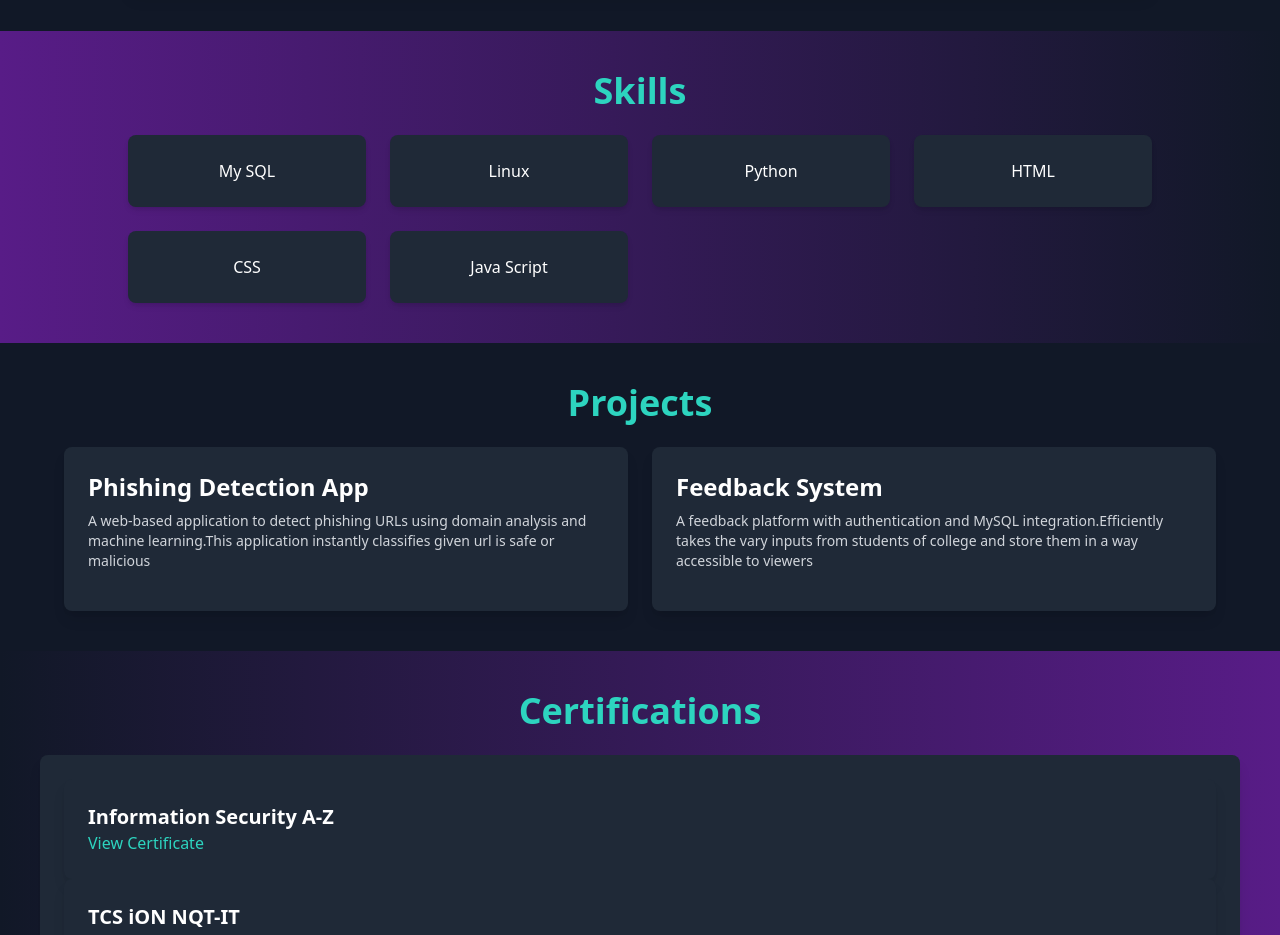
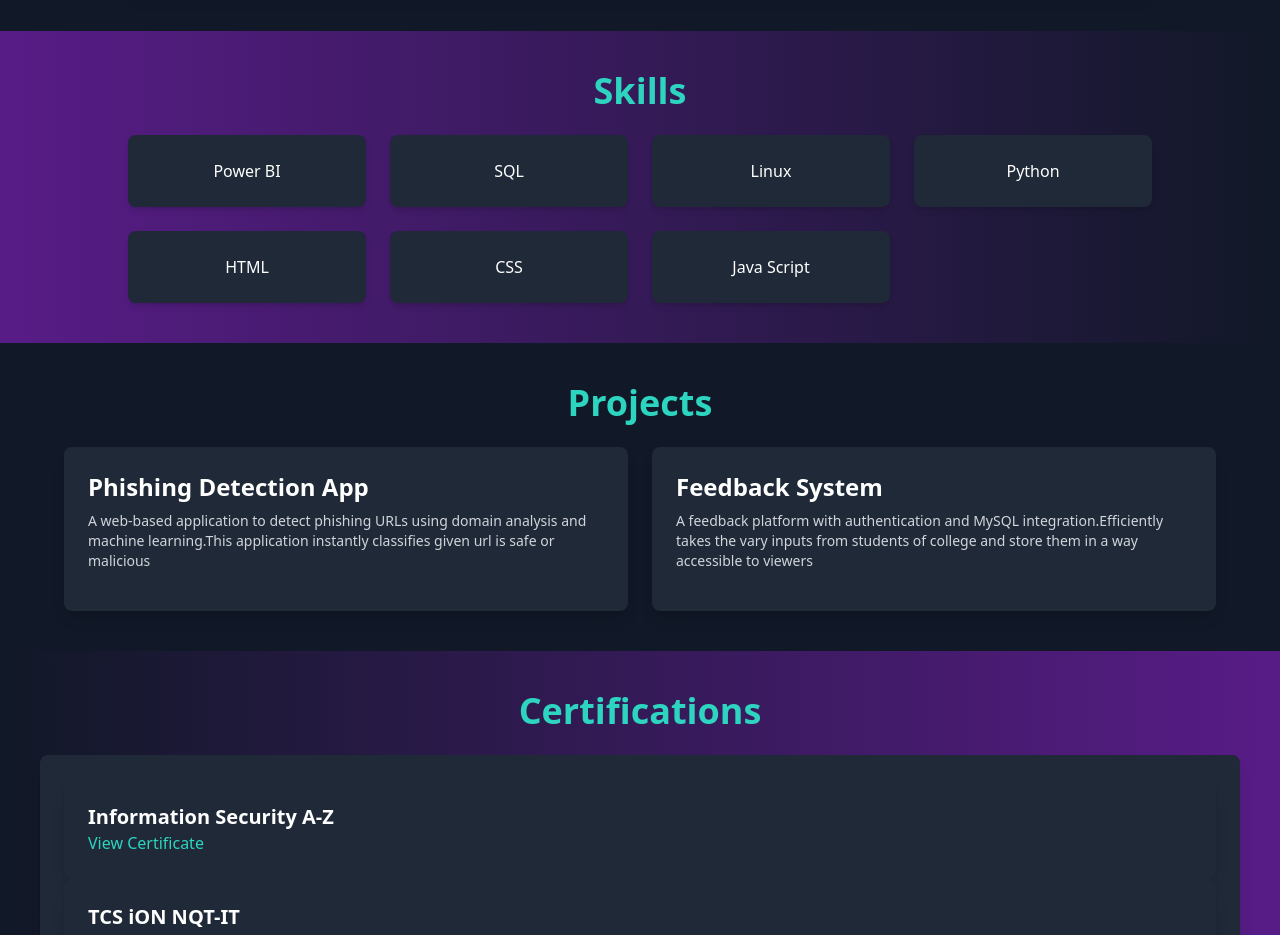
Before and after one commit to PoluriLakshmiSatwika/My_Portfolio, a plain HTML site: page index.html in a window 1280 px wide. Shown: the part 1880-2815 px from the top of the page. Drawn offline with nearby package versions, Linux system fonts and the light colour scheme.

Commit message:
Update index.html

```diff
--- a/index.html
+++ b/index.html
@@ -88,7 +88,8 @@
   <section id="skills" class="p-10 bg-gradient-to-r from-purple-900 to-gray-900">
     <h2 class="text-4xl font-bold mb-6 text-center text-teal-400">Skills</h2>
     <div class="grid grid-cols-2 md:grid-cols-4 gap-6 max-w-5xl mx-auto">
-      <div class="bg-gray-800 p-6 rounded-lg text-center shadow-md hover:shadow-teal-400 transition-shadow">My SQL</div>
+      <div class="bg-gray-800 p-6 rounded-lg text-center shadow-md hover:shadow-teal-400 transition-shadow">Power BI</div>
+      <div class="bg-gray-800 p-6 rounded-lg text-center shadow-md hover:shadow-teal-400 transition-shadow">SQL</div>
       <div class="bg-gray-800 p-6 rounded-lg text-center shadow-md hover:shadow-teal-400 transition-shadow">Linux</div>
       <div class="bg-gray-800 p-6 rounded-lg text-center shadow-md hover:shadow-teal-400 transition-shadow">Python</div>
       <div class="bg-gray-800 p-6 rounded-lg text-center shadow-md hover:shadow-teal-400 transition-shadow">HTML</div>
```
